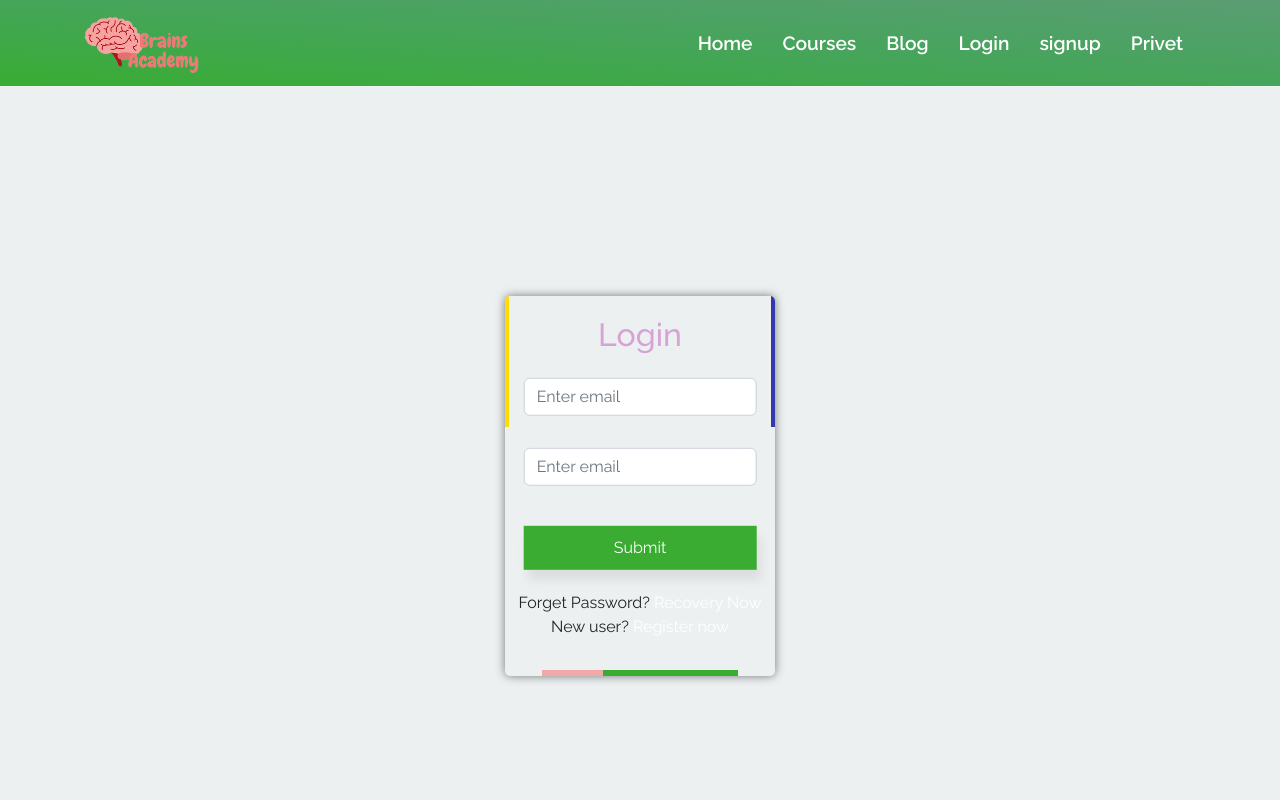
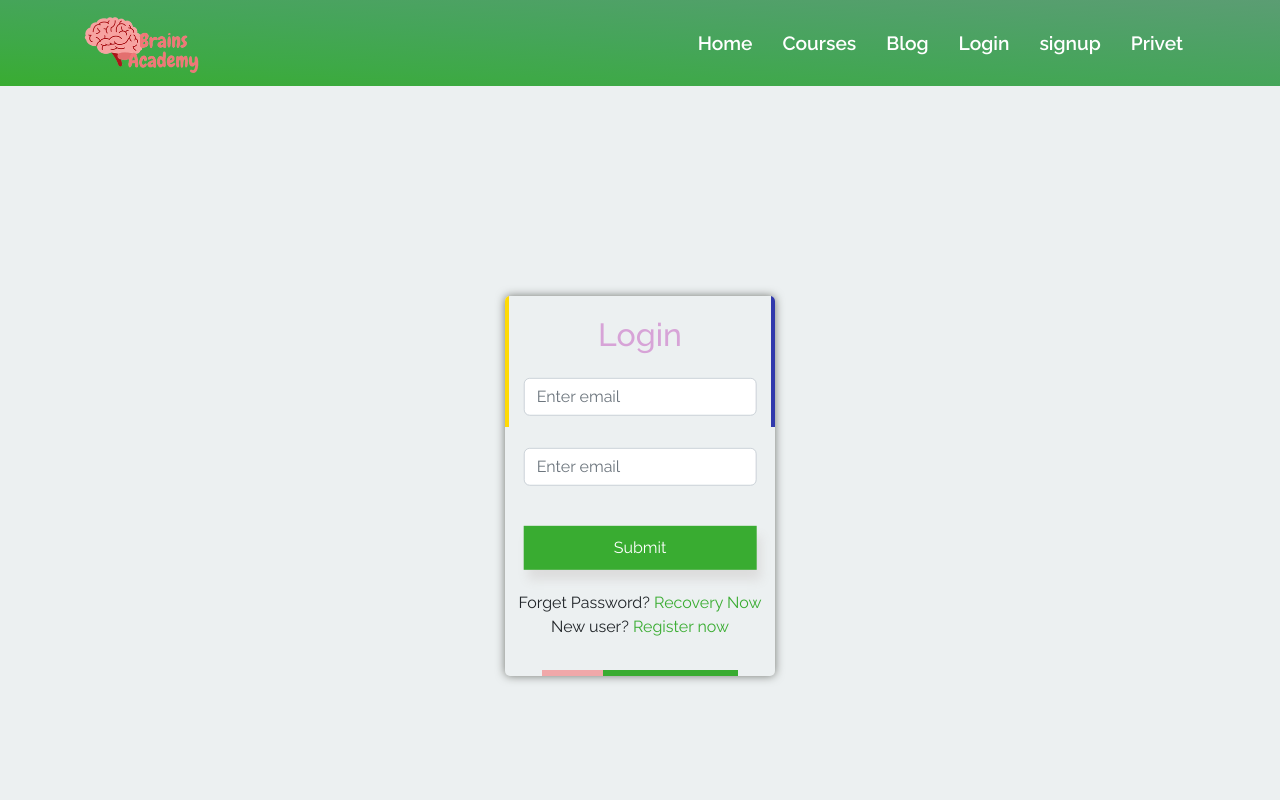
Before and after one commit to coddermoon/Brains-Academy-client, a React (Create React App) app: page /login in a window 1280 px wide. Shown: the top 800 px of the page. Built offline with nearby package versions, Linux system fonts and the light colour scheme.

Commit message:
login and signup authentication done

```diff
--- a/src/Assets/Contexts/AuthProvider.js
+++ b/src/Assets/Contexts/AuthProvider.js
@@ -1,4 +1,4 @@
-import { createUserWithEmailAndPassword, getAuth, signInWithPopup } from 'firebase/auth';
+import { createUserWithEmailAndPassword, getAuth, signInWithEmailAndPassword, signInWithPopup } from 'firebase/auth';
 import React, { createContext } from 'react';
 import app from '../../firebase/firebase.config';
 
@@ -11,6 +11,10 @@ const createUserWithEmail = (email,password)=>{
 }
 
 // login with email and
+
+const loginUserWithEmailAndPass = (email,password)=>{
+    return signInWithEmailAndPassword(auth,email,password)
+}
 
 // registration with email and password
 
@@ -29,7 +33,7 @@ export const AuthContext = createContext()
 
 const AuthProvider = ({children}) => {
 
-    const authInfo = {createUserWithEmail,signInWithProvider}
+    const authInfo = {createUserWithEmail,loginUserWithEmailAndPass,signInWithProvider}
 
     return (
         <AuthContext.Provider value= {authInfo}>
--- a/src/pages/Login/Login.css
+++ b/src/pages/Login/Login.css
@@ -155,6 +155,9 @@ box-shadow: 0px 0px 10px 0px rgb(116,119,114);
     }
 }
 
+.text-main{
+   color: #39ac31 ;
+}
 
 /* second */
 
--- a/src/pages/Login/Login.js
+++ b/src/pages/Login/Login.js
@@ -1,16 +1,41 @@
-import React from "react";
+import React, { useContext } from "react";
 import {  Form } from "react-bootstrap";
-import { Link, useLoaderData } from "react-router-dom";
+import toast from "react-hot-toast";
+import { Link } from "react-router-dom";
+import { AuthContext } from "../../Assets/Contexts/AuthProvider";
 import "./Login.css";
 
 
 const Login = () => {
-  const data = useLoaderData()
-  console.log(data)
+  const {loginUserWithEmailAndPass}= useContext(AuthContext)
+
+
+  const handleLogin = (e)=>{
+    e.preventDefault()
+    const form = e.target
+    const email = form.email.value
+    const password = form.password.value
+
+    loginUserWithEmailAndPass(email,password)
+    .then(result=>{
+      toast.success("login successfull")
+      console.log(result.user)
+    })
+    .catch(error =>{
+
+      toast.error(error.message)
+
+
+    })
+
+  }
+
+
+
   return (
     <div className="form-style animation">
 
-      <Form className="p-rel form-login">
+      <Form onSubmit={handleLogin} className="p-rel form-login">
       <span id="animatedSpan"></span>
         <span id="animatedSpan"></span>
         <span id="animatedSpan"></span>
@@ -20,11 +45,11 @@ const Login = () => {
           <div className="fields">
             <Form.Group className="m-3 py-2" controlId="formBasicEmail">
 
-              <Form.Control type="email" placeholder="Enter email" />
+              <Form.Control type="email" name="email" placeholder="Enter email" />
             </Form.Group >
-            <Form.Group className="m-3 py-2" controlId="formBasicEmail">
+            <Form.Group className="m-3 py-2" >
 
-              <Form.Control type="password" placeholder="Enter email" />
+              <Form.Control type="password" name="password" placeholder="Enter email" />
             </Form.Group>
          <div className="d-flex align-items-center justify-content-center pt-3">
          <button className=" mainBtn w-100 mx-3 text-center" type="submit">
@@ -33,8 +58,8 @@ const Login = () => {
 
          </div>
        <Form.Group>
-        <p className="text-center pt-3 pb-0 mb-0">Forget Password? <Link to="/">Recovery Now</Link></p>
-        <p className="text-center ">New user? <Link to="/signup">Register now</Link></p>
+        <p className="text-center pt-3 pb-0 mb-0 ">Forget Password? <Link className="text-main" to="/">Recovery Now</Link></p>
+        <p className="text-center ">New user? <Link className="text-main" to="/signup">Register now</Link></p>
        </Form.Group>
           </div>
         </div>
```
